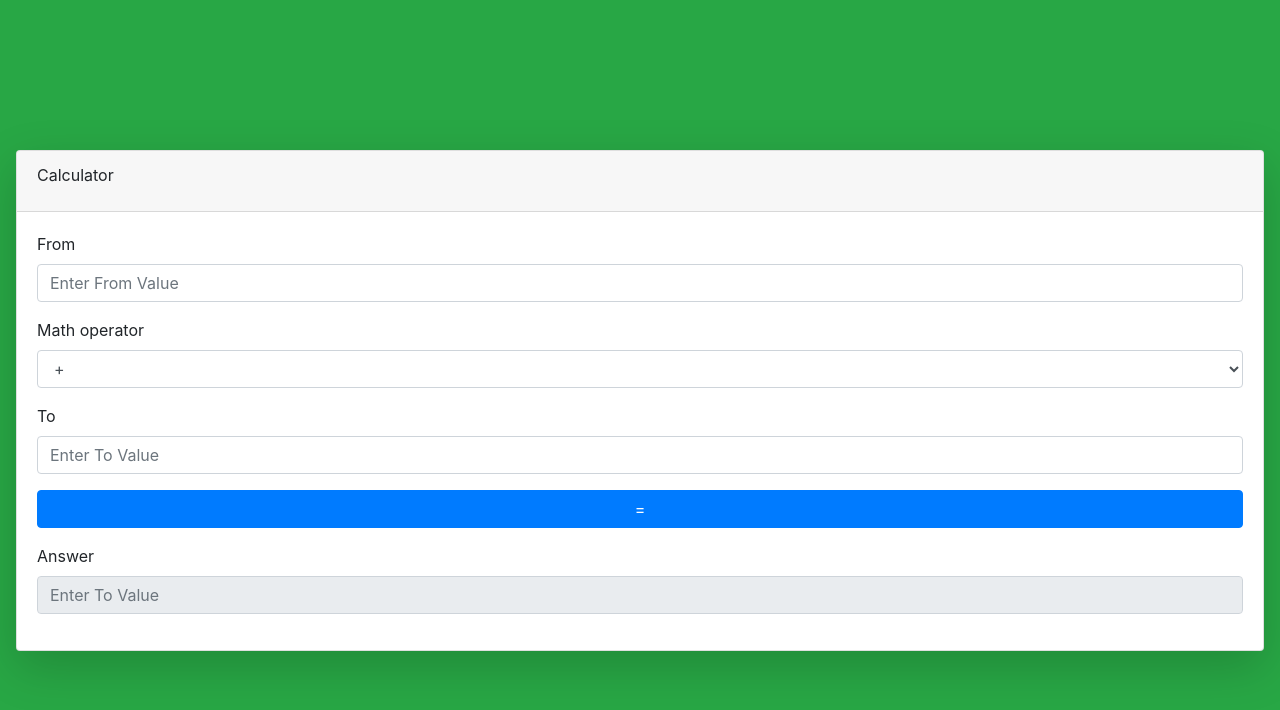
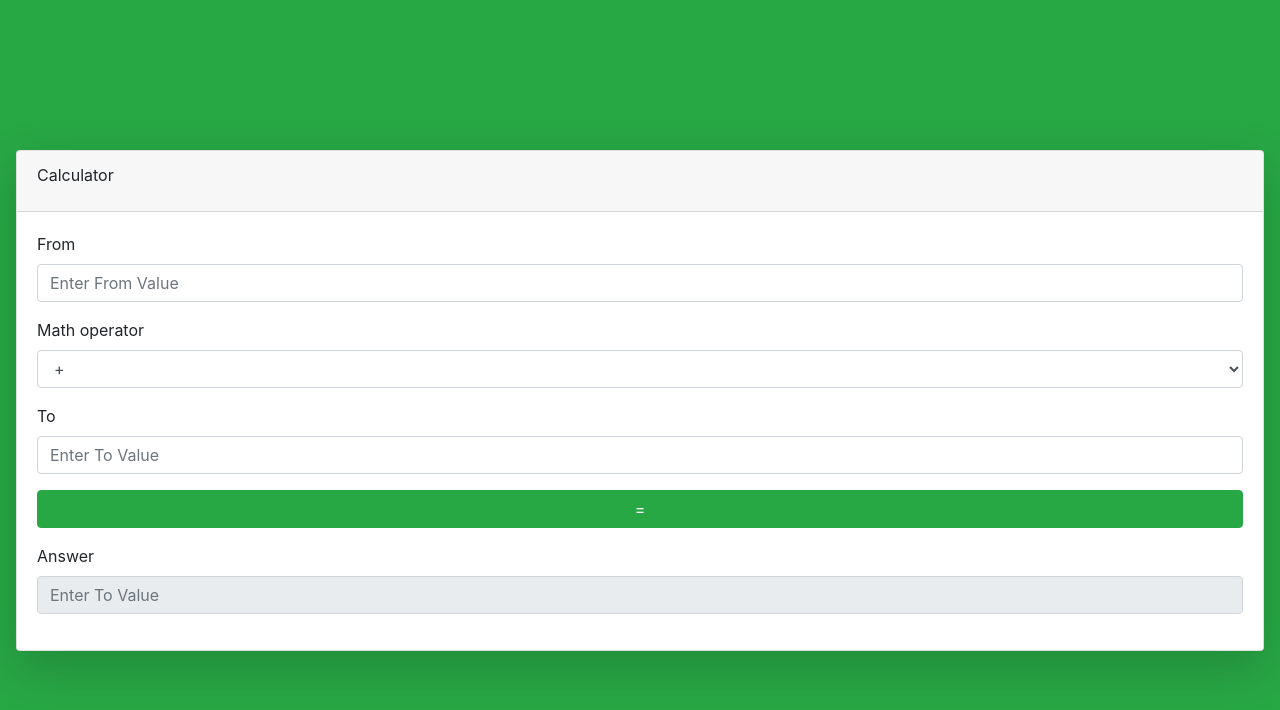
Before and after one commit to shakeel2717/calculator-sample, a plain HTML site: page index.html in a window 1280 px wide. Drawn offline with nearby package versions, Linux system fonts and the light colour scheme.

Commit message:
change subit color from primary to success

```diff
--- a/index.html
+++ b/index.html
@@ -38,7 +38,7 @@
                                 <input type="number" name="to" id="to" class="form-control" placeholder="Enter To Value" >
                             </div>
                             <div class="form-group">
-                                <button id="calculate" class="btn btn-primary btn-block">=</button>
+                                <button id="calculate" class="btn btn-success btn-block">=</button>
                             </div>
                             <div class="form-group">
                                 <label for="to">Answer</label>
```
